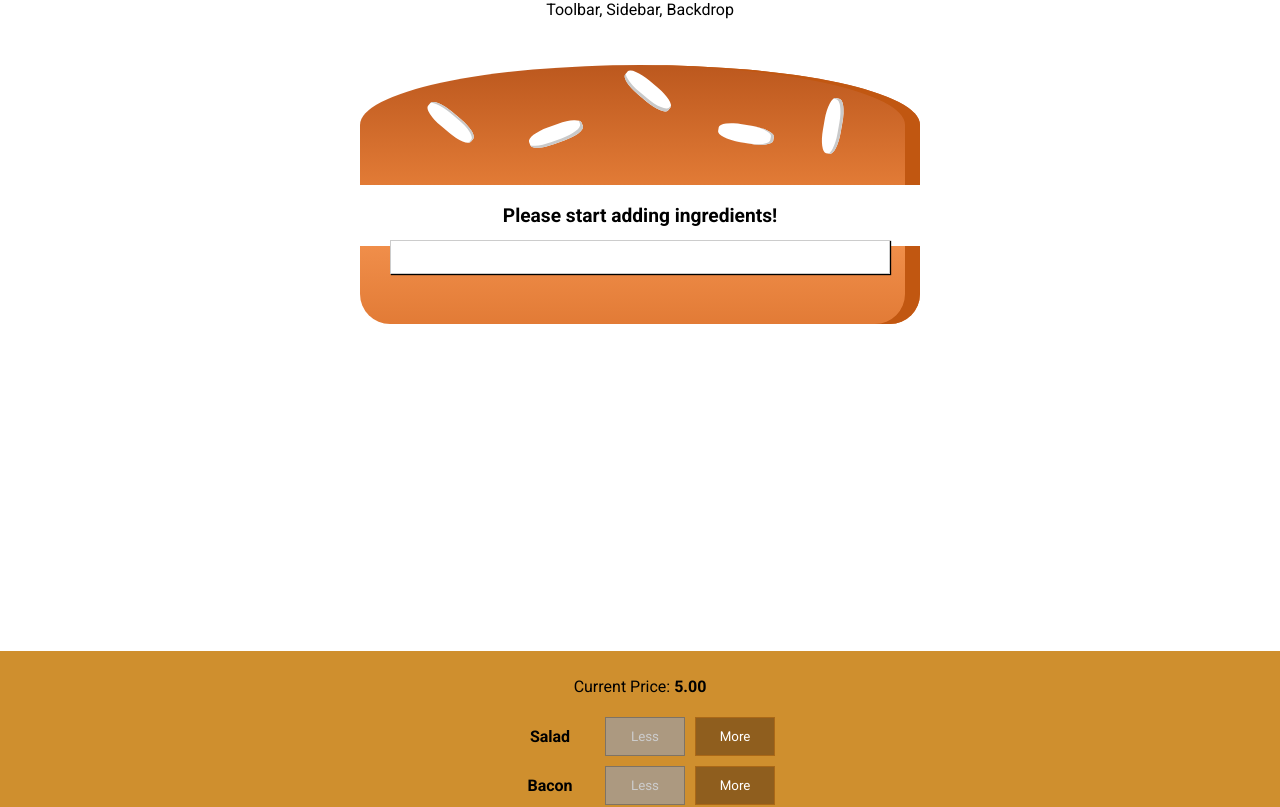
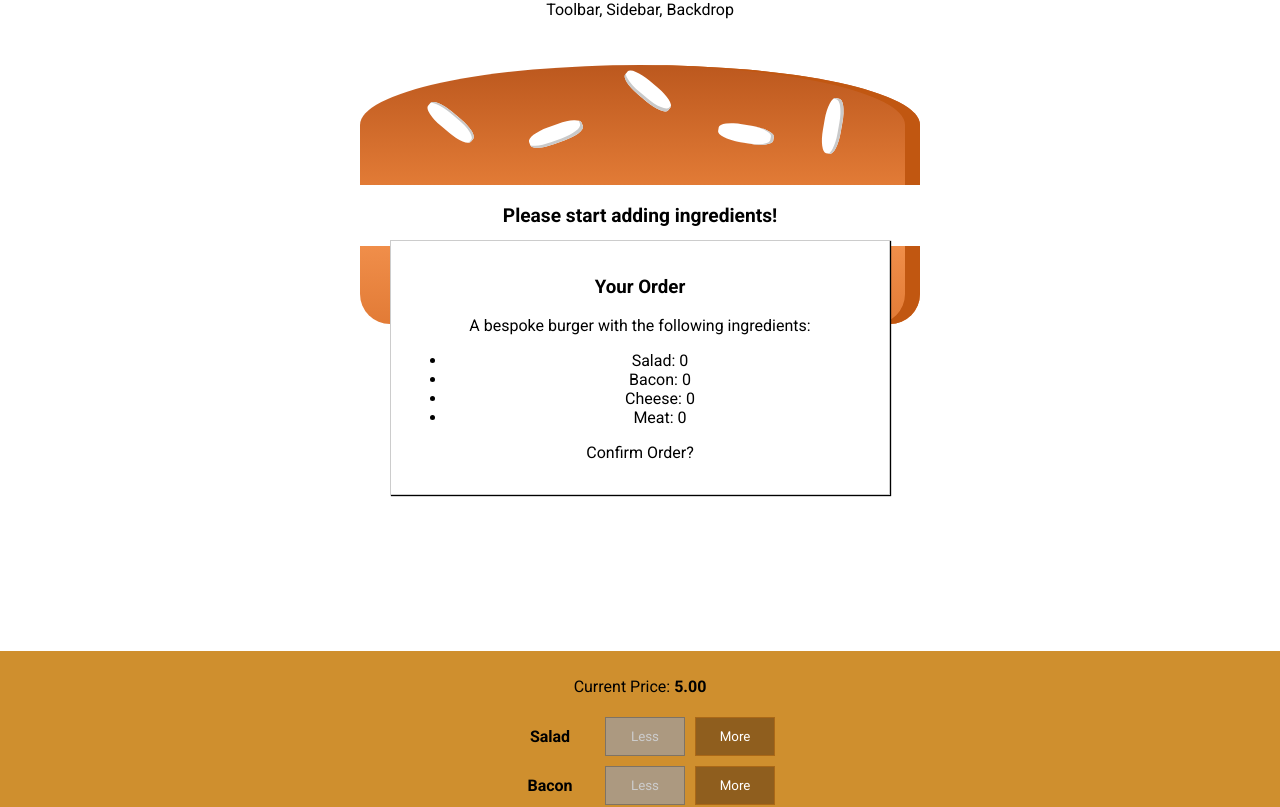
Before and after one commit to jamiev03/React-Playground, a React (Create React App) app in the folder hamburger-builder/: page / in a window 1280 px wide. Shown: the top 807 px of the page. Built offline with nearby package versions, Linux system fonts and the light colour scheme.

Commit message:
Apply modal to burger builder, orderSummary output showing ingredient summary in the modal

```diff
--- a/hamburger-builder/src/components/Burger/OrderSummary/OrderSummary.js
+++ b/hamburger-builder/src/components/Burger/OrderSummary/OrderSummary.js
@@ -1,12 +1,12 @@
 import React from 'react';
 import Auxillary from '../../../hoc/Auxillary';
 
-const orderSummary = (props) => {
-    const ingredientSummary = Object.keys(props.ingredients);
+const orderSummary = ({ ingredients }) => {
+    const ingredientSummary = Object.keys(ingredients)
         .map(igKey => {
             return (
-            <li>
-                <span style={{textTransform: 'capitalize'}}>{igKey}</span>: {props.ingredients[igKey]}
+            <li key={igKey}>
+                <span style={{textTransform: 'capitalize'}}>{igKey}</span>: {ingredients[igKey]}
             </li>
         )
         })
@@ -15,8 +15,9 @@ const orderSummary = (props) => {
            <h3>Your Order</h3>
            <p>A bespoke burger with the following ingredients:</p>
            <ul>
-
+               {ingredientSummary}
            </ul>
+           <p>Confirm Order?</p>
        </Auxillary>
     )
 };
--- a/hamburger-builder/src/containers/BurgerBuilder/BurgerBuilder.js
+++ b/hamburger-builder/src/containers/BurgerBuilder/BurgerBuilder.js
@@ -3,6 +3,7 @@ import Auxillary from '../../hoc/Auxillary';
 import Burger from '../../components/Burger/Burger';
 import BuildControls from '../../components/Burger/BuildControls/BuildControls';
 import Modal from '../../components/UI/Modal/Modal';
+import OrderSummary from '../../components/Burger/OrderSummary/OrderSummary';
 
 const INGREDIENT_PRICES = {
     salad: 0.5,
@@ -77,7 +78,9 @@ class BurgerBuilder extends Component {
         }
         return (
             <Auxillary>
-                <Modal />
+                <Modal>
+                    <OrderSummary ingredients={this.state.ingredients} />
+                </Modal>
                 <Burger ingredients={this.state.ingredients}/>
                 <BuildControls
                 ingredientAdded={this.addIngredientHandler}
```
